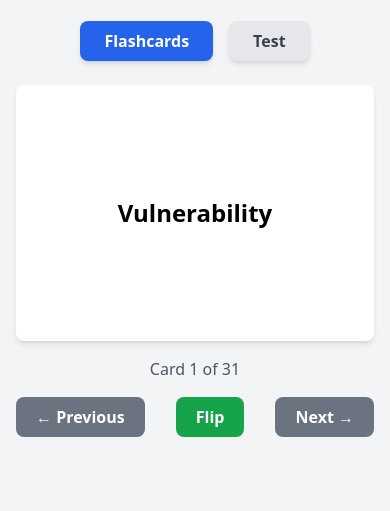
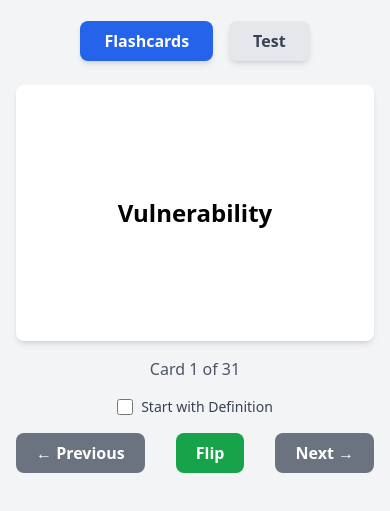
Before and after one commit to LachlanKennedy11/Study-tool-, a plain HTML site: page index.html in a window 390 px wide. Shown: the part 139-650 px from the top of the page. Drawn offline with nearby package versions, Linux system fonts and the light colour scheme.

Commit message:
Add toggle to start with definition on flashcards

```diff
--- a/index.html
+++ b/index.html
@@ -85,6 +85,14 @@
 
                 <!-- Progress Indicator -->
                 <div id="card-progress" class="text-center text-gray-600 mb-4">Card 1 of 31</div>
+
+                <!-- Start with Definition Toggle -->
+                <div class="flex items-center justify-center mb-4">
+                    <input type="checkbox" id="start-with-definition-toggle" class="h-4 w-4 text-blue-600 border-gray-300 rounded focus:ring-blue-500">
+                    <label for="start-with-definition-toggle" class="ml-2 block text-sm text-gray-700">
+                        Start with Definition
+                    </label>
+                </div>
 
                 <!-- Navigation Buttons -->
                 <div class="flex justify-between">
@@ -193,6 +201,7 @@
         const cardProgress = document.getElementById('card-progress');
         const prevCardBtn = document.getElementById('prev-card-btn');
         const nextCardBtn = document.getElementById('next-card-btn');
+        const startWithDefinitionToggle = document.getElementById('start-with-definition-toggle');
 
         // Test elements
         const testQuestionArea = document.getElementById('test-question-area');
@@ -243,8 +252,16 @@
 
         function updateFlashcard() {
             const card = vocabData[state.currentCardIndex];
-            cardTerm.textContent = card.term;
-            cardDefinition.textContent = card.definition;
+            const showDefinitionFirst = startWithDefinitionToggle.checked;
+
+            if (showDefinitionFirst) {
+                cardTerm.textContent = card.definition;
+                cardDefinition.textContent = card.term;
+            } else {
+                cardTerm.textContent = card.term;
+                cardDefinition.textContent = card.definition;
+            }
+
             cardProgress.textContent = `Card ${state.currentCardIndex + 1} of ${vocabData.length}`;
 
             // Reset flip
@@ -361,6 +378,7 @@
 
             prevCardBtn.addEventListener('click', prevCard);
             nextCardBtn.addEventListener('click', nextCard);
+            startWithDefinitionToggle.addEventListener('change', updateFlashcard);
 
             restartTestBtn.addEventListener('click', startTest);
 
```
